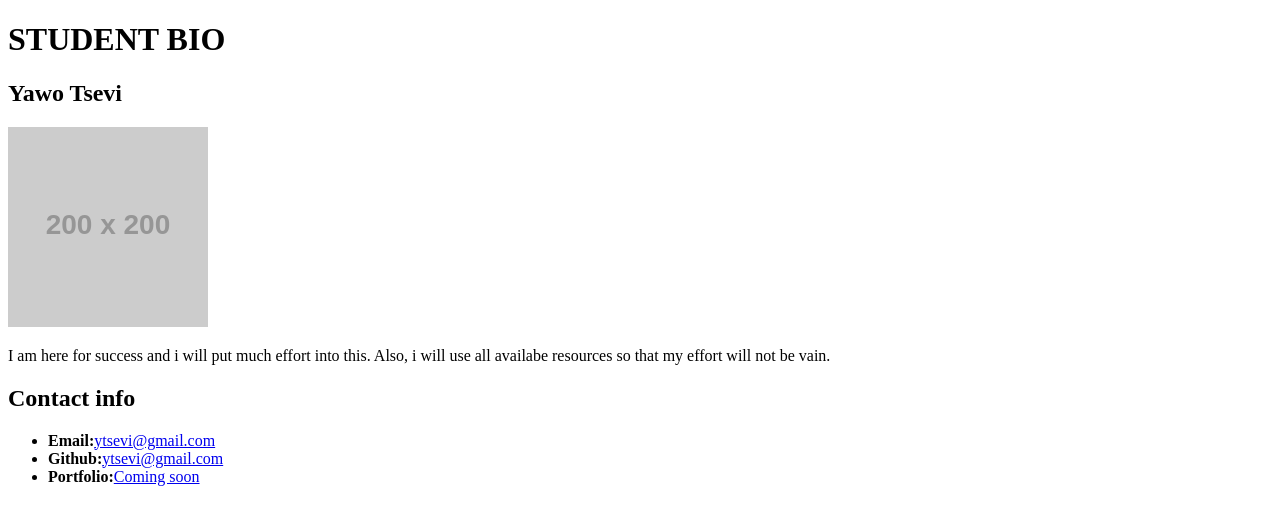
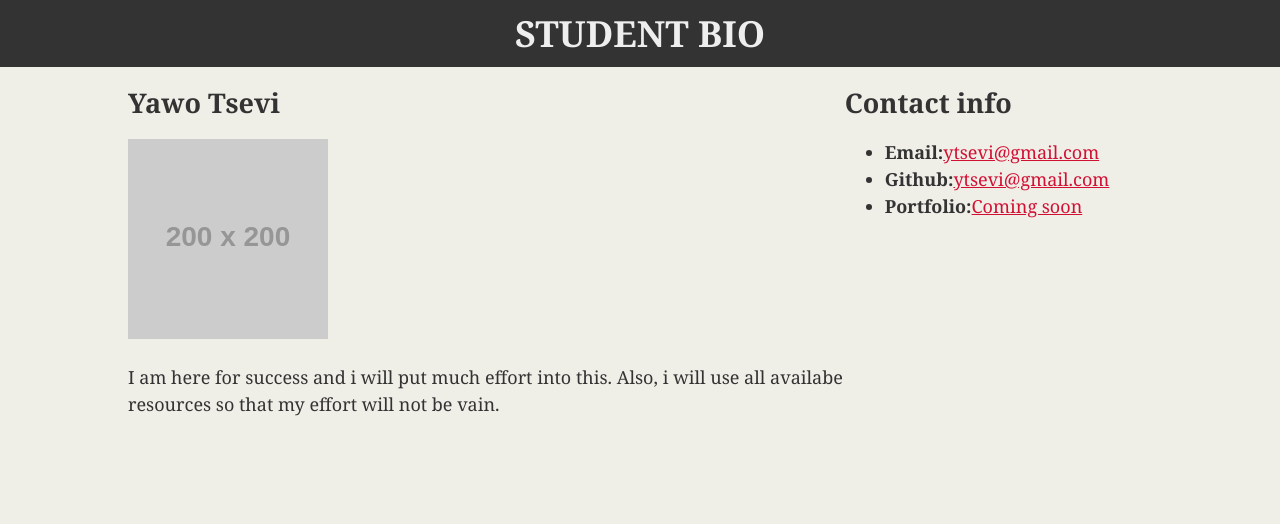
Before and after one commit to Tyawo/Tyawo.github.io, a plain HTML site: page index.html in a window 1280 px wide. Drawn offline with Linux system fonts and the light colour scheme; placeholder pictures from the web are drawn by us.

Commit message:
updated student bio

```diff
--- /dev/null
+++ b/Stylesheet.css
@@ -0,0 +1,50 @@
+body{
+    background-color: #efeee7;
+    margin: 0;
+    padding: 0;
+    font-family: "Georgia","Times New Roman",
+        Times, serif;
+        font-size: 18px;
+        line-height: 150%;
+        color: #333333;}
+header{
+    background-color: #333333;
+}
+
+h1{
+    color:#eee;
+    background-color: #333333;
+    margin: 0;
+    text-align: center;
+    padding-top: 20px;
+    padding-bottom: 20px;
+    font-size: 28;
+
+
+}
+h2{
+   font-size: 24;
+}
+a{
+    color: #d21034;
+}
+.container{
+    width: 1024px;
+    margin: 0 auto;
+}
+#main-bio,
+#Contact-Info,
+#bio-image {
+    float:left;
+}
+#main-bio{
+    width: 70%;
+}
+#Contact-Info{
+   width: 30%;
+}
+bio-image{
+    margin-right: 20px;
+    width: 200px;
+    height: 200px;
+}
--- a/index.html
+++ b/index.html
@@ -4,7 +4,7 @@
     <meta charset="UTF-8">
 
     <title>CSS Stylesheet with relative Paths</title>
-    <link rel="Stylesheet" type="text/CSS" href="CSS Stylesheets.css">
+    <link rel="Stylesheet" type="text/CSS" href="Stylesheet.css">
 </head>
 <body>
     <header> <h1>STUDENT BIO</h1>
```
